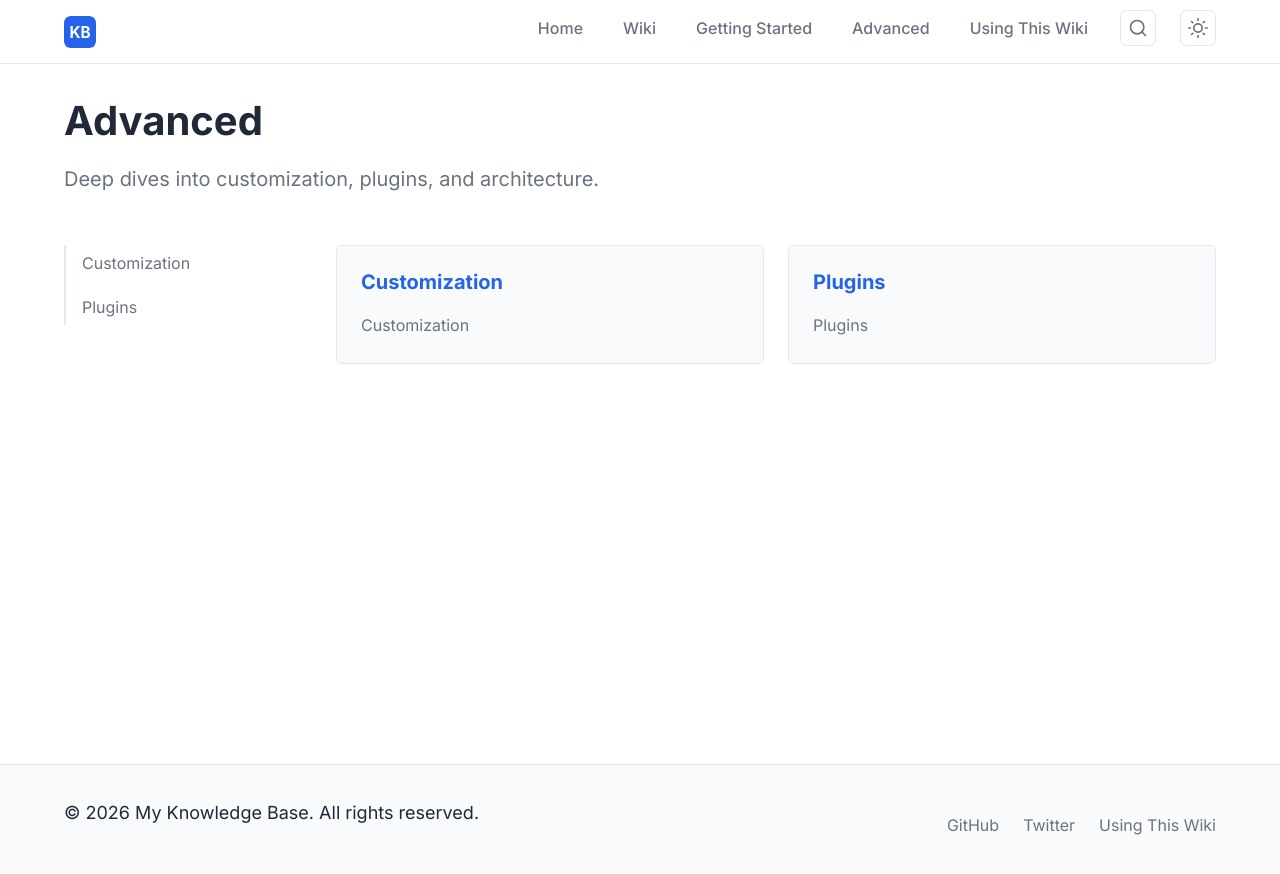
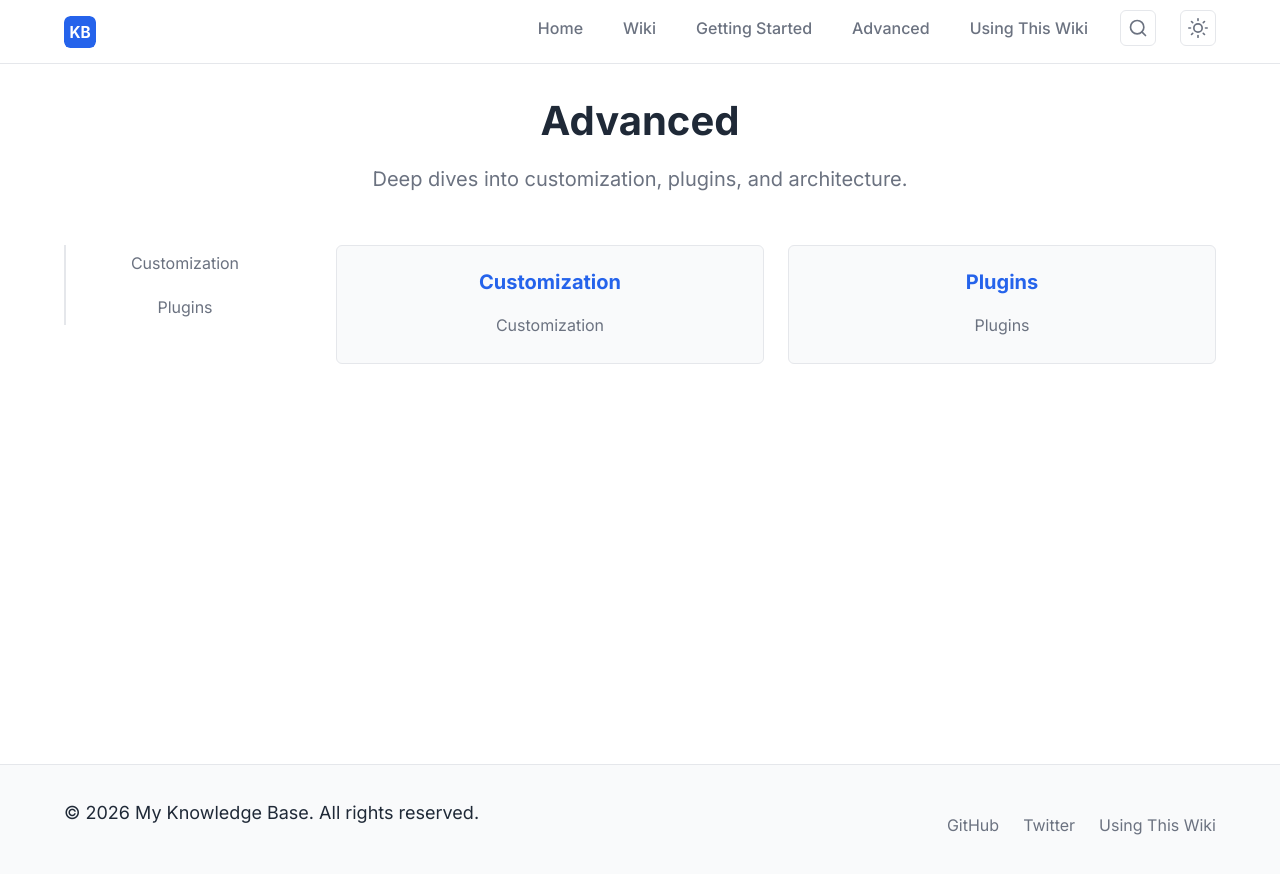
Before and after one commit to jemmonsss/Js-Knolagebase, a Jekyll site: the page built from _wiki/advanced/index.md, in a window 1280 px wide. Shown: the top 874 px of the page. Built offline with Jekyll 4.4.1, drawn with Linux system fonts in a browser that asks for light colours; comment, search, counter and statistics services are not loaded.

Commit message:
style: ensure all page headings and card text are centered

```diff
--- a/_sass/_layout.scss
+++ b/_sass/_layout.scss
@@ -45,6 +45,19 @@
   clip: rect(0, 0, 0, 0);
   white-space: nowrap;
   border: 0;
+}
+
+// Text alignment utilities
+.text-center {
+  text-align: center;
+}
+
+.text-left {
+  text-align: left;
+}
+
+.text-right {
+  text-align: right;
 }
 
 // ------------------------------
--- a/assets/css/main.scss
+++ b/assets/css/main.scss
@@ -42,6 +42,12 @@ body {
   color: #fff;
   padding: $spacing-3xl 0;
   text-align: center;
+
+  .container {
+    display: flex;
+    flex-direction: column;
+    align-items: center;
+  }
 
   .hero-title {
     font-size: $text-3xl;
@@ -104,6 +110,7 @@ body {
   text-decoration: none;
   color: inherit;
   transition: box-shadow $transition-fast, transform $transition-fast;
+  text-align: center;
 
   &:hover {
     box-shadow: $shadow-md;
@@ -184,6 +191,10 @@ body {
 
 .wiki-article {
   min-width: 0;
+
+  h1 {
+    text-align: center;
+  }
 }
 
 .article-meta {
@@ -262,6 +273,7 @@ body {
 // ------------------------------
 .category-layout {
   padding: $spacing-xl 0;
+  text-align: center;
 }
 
 .category-content-wrapper {
@@ -280,6 +292,9 @@ body {
   font-size: $text-lg;
   color: $text-muted;
   margin-bottom: $spacing-2xl;
+  margin-left: auto;
+  margin-right: auto;
+  max-width: $content-max-width;
 }
 
 .category-articles {
@@ -297,6 +312,7 @@ body {
   text-decoration: none;
   color: inherit;
   transition: box-shadow $transition-fast, transform $transition-fast;
+  text-align: center;
 
   &:hover {
     box-shadow: $shadow-md;
@@ -322,10 +338,13 @@ body {
 // ------------------------------
 .docs-layout {
   padding: $spacing-xl 0;
+  text-align: center;
 }
 
 .docs-article {
   max-width: $content-max-width;
+  margin-left: auto;
+  margin-right: auto;
 }
 
 // ------------------------------
```
